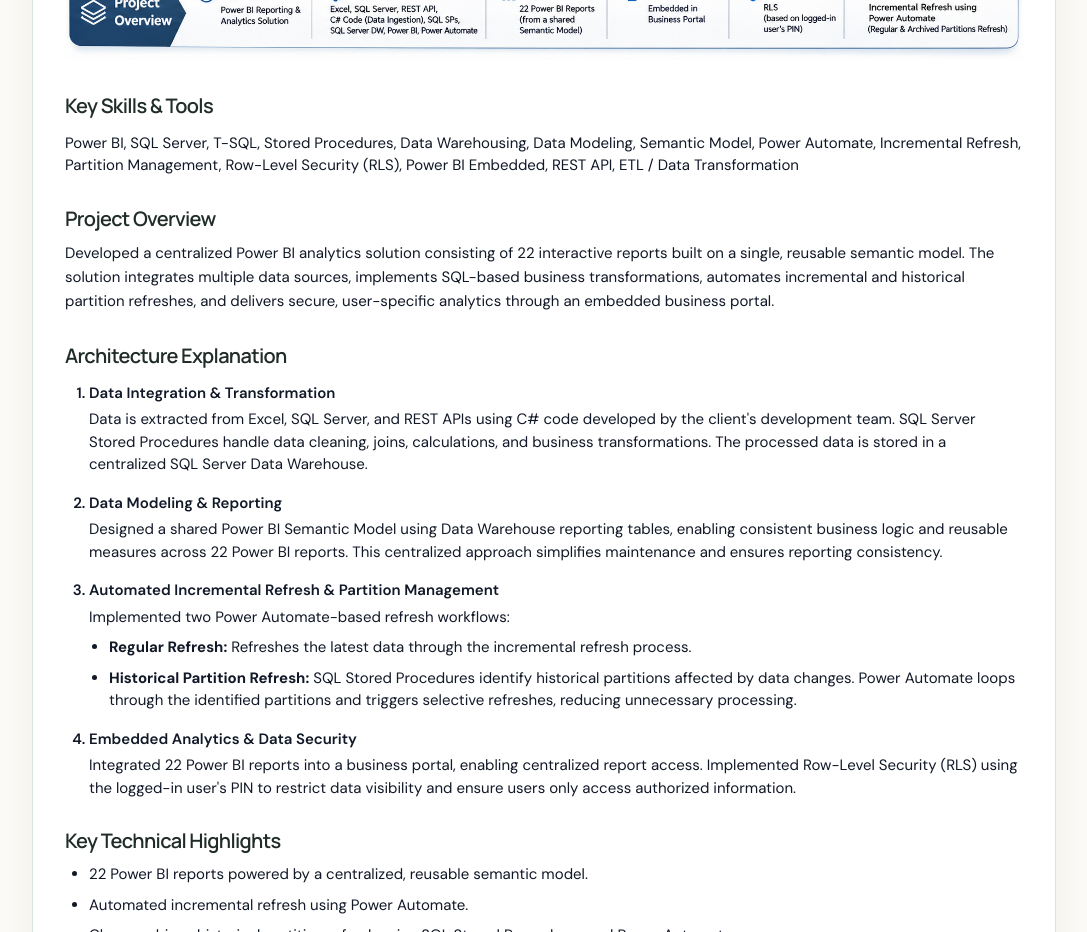
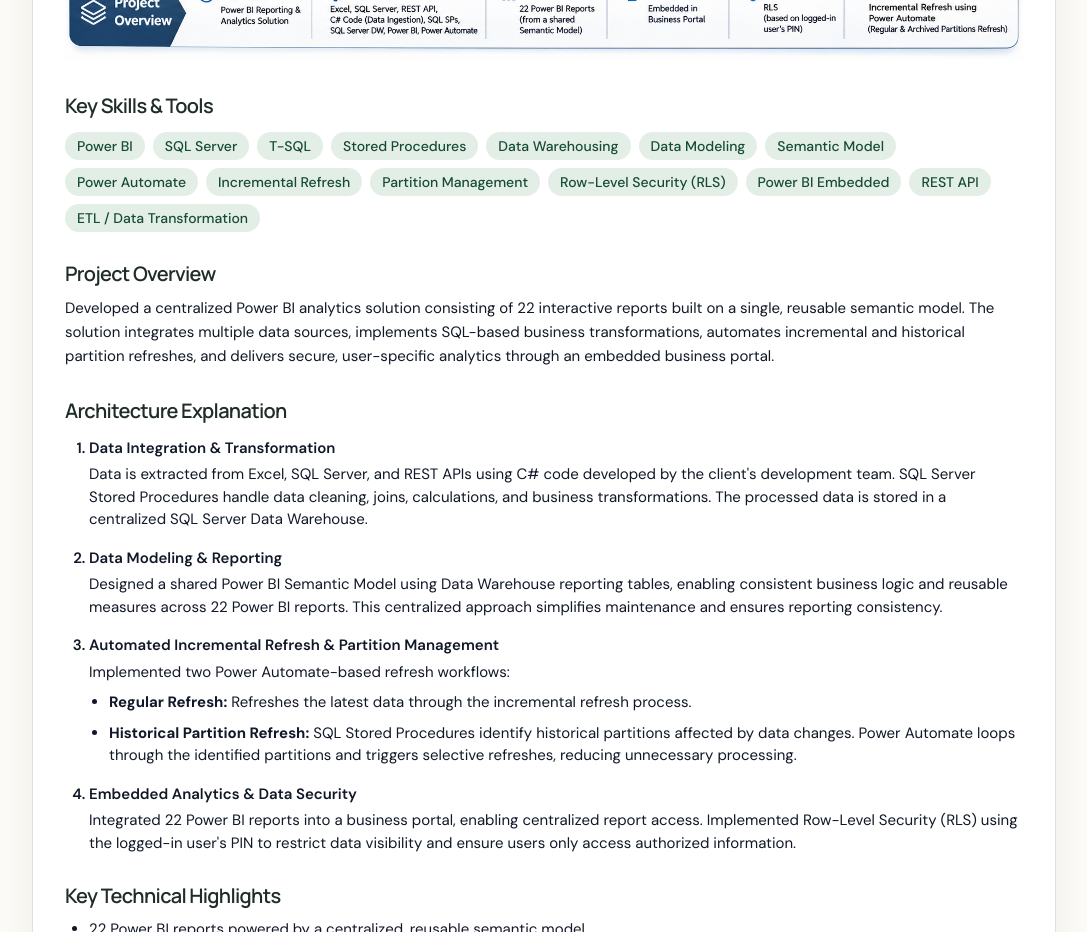
Before and after one commit to Kpds1411/KP_Portfolio, a React (Vite) app: page / in a window 1280 px wide. Shown: the part 2700-3632 px from the top of the page, without its empty margins (96-1183 px from the left). Built offline with nearby package versions, Linux system fonts and the light colour scheme.

Commit message:
Highlight project skills with capsules

```diff
--- a/src/component/projects/index.jsx
+++ b/src/component/projects/index.jsx
@@ -24,7 +24,13 @@ const Projects = ({ isDarkMode }) => {
               <div className="space-y-7">
                 <div>
                   <h3 className="mb-3 text-xl font-semibold">Key Skills &amp; Tools</h3>
-                  <p>{project.tech.join(", ")}</p>
+                  <ul className="flex flex-wrap gap-2">
+                    {project.tech.map((skill) => (
+                      <li key={skill} className="rounded-full bg-[#e3eee6] px-3 py-1 text-sm font-medium text-[#174b39]">
+                        {skill}
+                      </li>
+                    ))}
+                  </ul>
                 </div>
                 <div>
                   <h3 className="mb-2 text-xl font-semibold">Project Overview</h3>
```
